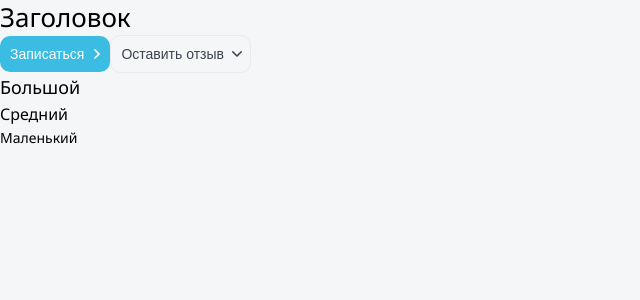
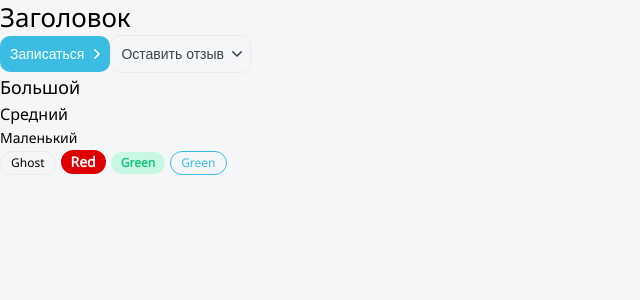
Before and after one commit to MihailAm/front_prog_tech, a Next.js app: page / in a window 1280 px wide. Shown: the top 300 px of the page, without its empty margins (0-640 px from the left). Built offline with nearby package versions, Linux system fonts and the light colour scheme.

Commit message:
Основная страничка

```diff
--- a/app/page.tsx
+++ b/app/page.tsx
@@ -2,21 +2,25 @@ import React from 'react';
 import Image from 'next/image';
 import styles from './page.module.css';
 import { Metadata } from 'next';
-import {P, Button, Htag } from '../components';
+import {Tag, P, Button, Htag } from '../components';
 import cn from 'classnames';
 
 
 
 export default function Home():JSX.Element {
   return (
-    <div>
+    <>
       <Htag tag='h1'>Заголовок</Htag>
       <Button appearance='primary' arrow='right'>Записаться</Button>
       <Button appearance='ghost' arrow='down'>Оставить отзыв</Button>
       <P size='l'>Большой</P>
       <P>Средний</P>
       <P size='s'>Маленький</P>
-    </div>
+      <Tag size='s'>Ghost</Tag>
+      <Tag size='m' color='red'>Red</Tag>
+      <Tag size='s' color='green'>Green</Tag>
+      <Tag color='primary'>Green</Tag>
+    </>
 
   )
 }
```
